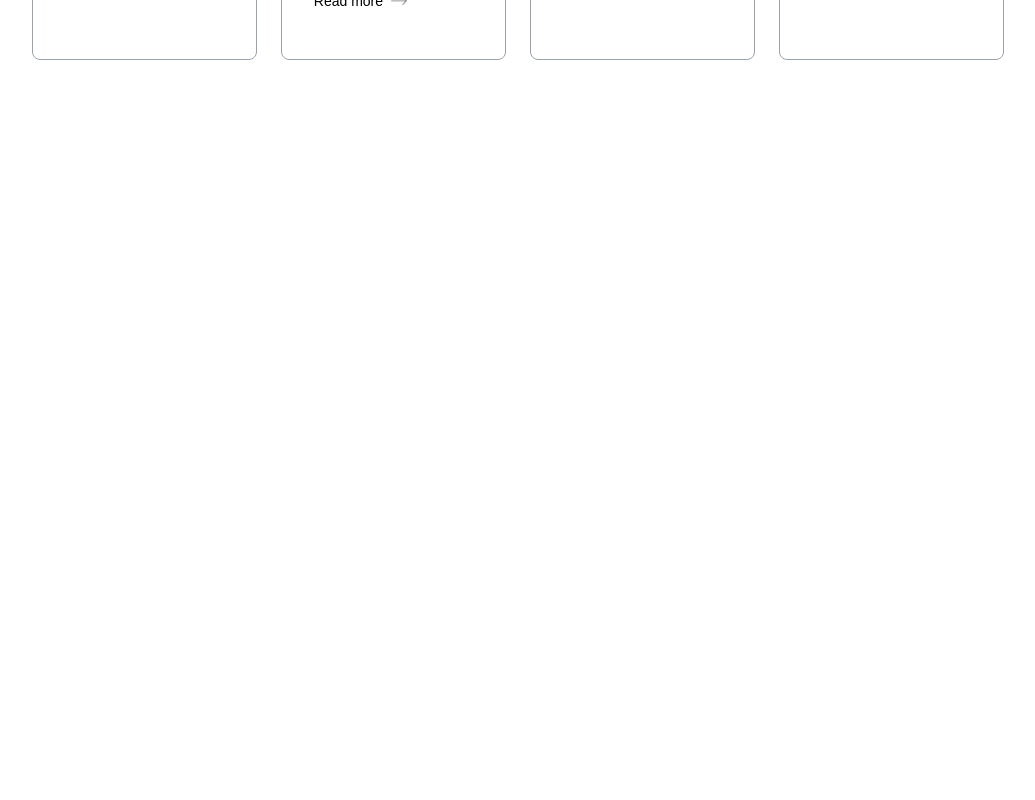
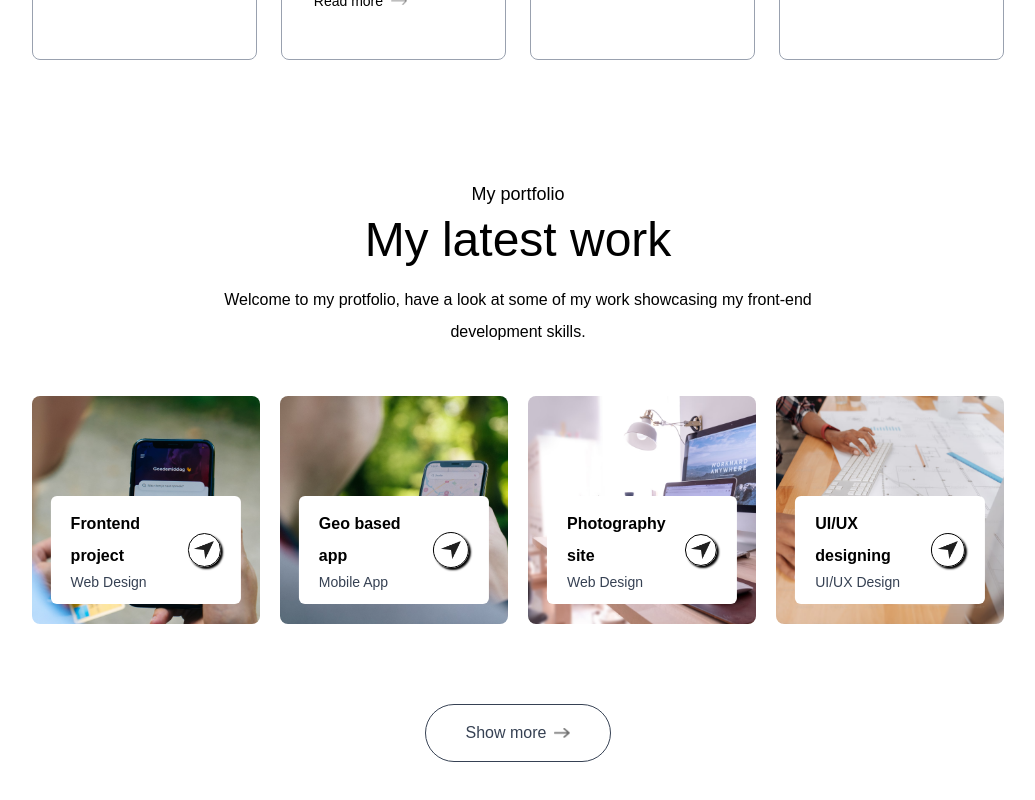
Before and after one commit to HeavenlyProductions/Portfolio, a Next.js app: page / in a window 1280 px wide. Shown: the part 2151-2951 px from the top of the page, without its empty margins (122-1157 px from the left). Before the commit the page ends 2291 px from the top, so only its background shows below. Built offline with nearby package versions, Linux system fonts and the light colour scheme; a web font is replaced by a local one.

Commit message:
My portfolio section added

```diff
--- /dev/null
+++ b/app/components/Work.jsx
@@ -0,0 +1,43 @@
+import { assets, workData } from '@/assets/assets'
+import Image from 'next/image'
+import React from 'react'
+
+const Work = () => {
+    return (
+        <div id='work' className='w-full px-[12%] py-10 scroll-mt-20'>
+            <h4 className='text-center mb-2 text-lg font-ovo'>My portfolio</h4>
+            <h2 className='text-center text-5xl font-ovo'>My latest work</h2>
+            <p className='text-center max-w-2xl mx-auto mt-5 mb-12 font-ovo'>
+                Welcome to my protfolio, have a look at some of my work showcasing my front-end development skills.
+            </p>
+            <div className='grid auto my-10 gap-5'>
+                {workData.map((project, index) => (
+                    <div className='aspect-square bg-no-repeat bg-cover bg-center rounded-lg relative
+                     cursor-pointer group'
+                        key={index} style={{ backgroundImage: `url(${project.bgImage})` }}>
+                        <div className='bg-white w-10/12 rounded-md absolute bottom-5 left-1/2
+                         -translate-x-1/2 py-3 px-5 flex items-center justify-between duration-300
+                          group-hover:bottom-7'>
+                            <div>
+                                <h2 className='font-semibold'>{project.title}</h2>
+                                <p className='text-sm text-gray-700'>{project.description}</p>
+                            </div>
+                            <div className='border rounded-full border-black w-9 aspect-square
+                             flex items-center justify-center shadow-[2px_2px_2px_#000]
+                              group-hover:bg-lime-300 transition'>
+                                <Image src={assets.send_icon} alt='send icon' className='w-5' />
+                            </div>
+                        </div>
+                    </div>
+                ))}
+            </div>
+            <a href="" className='w-max flex items-center justify-center gap-2
+             text-gray-700 border-[0.5px] border-gray-700 rounded-full py-3
+             px-10 mx-auto my-20 lightHover duration-300 hover:scale-[1.05]'>
+                Show more <Image src={assets.right_arrow_bold} className='w-4' />
+            </a>
+        </div>
+    )
+}
+
+export default Work
--- a/app/page.js
+++ b/app/page.js
@@ -3,6 +3,7 @@
 import Header from "./components/Header";
 import Navbar from "./components/Navbar";
 import Services from "./components/Services";
+import Work from "./components/Work";
 
 export default function Home() {
   return (
@@ -11,6 +12,7 @@
       <Header />
       <About />
       <Services />
+      <Work />
     </>
   );
 }
```
